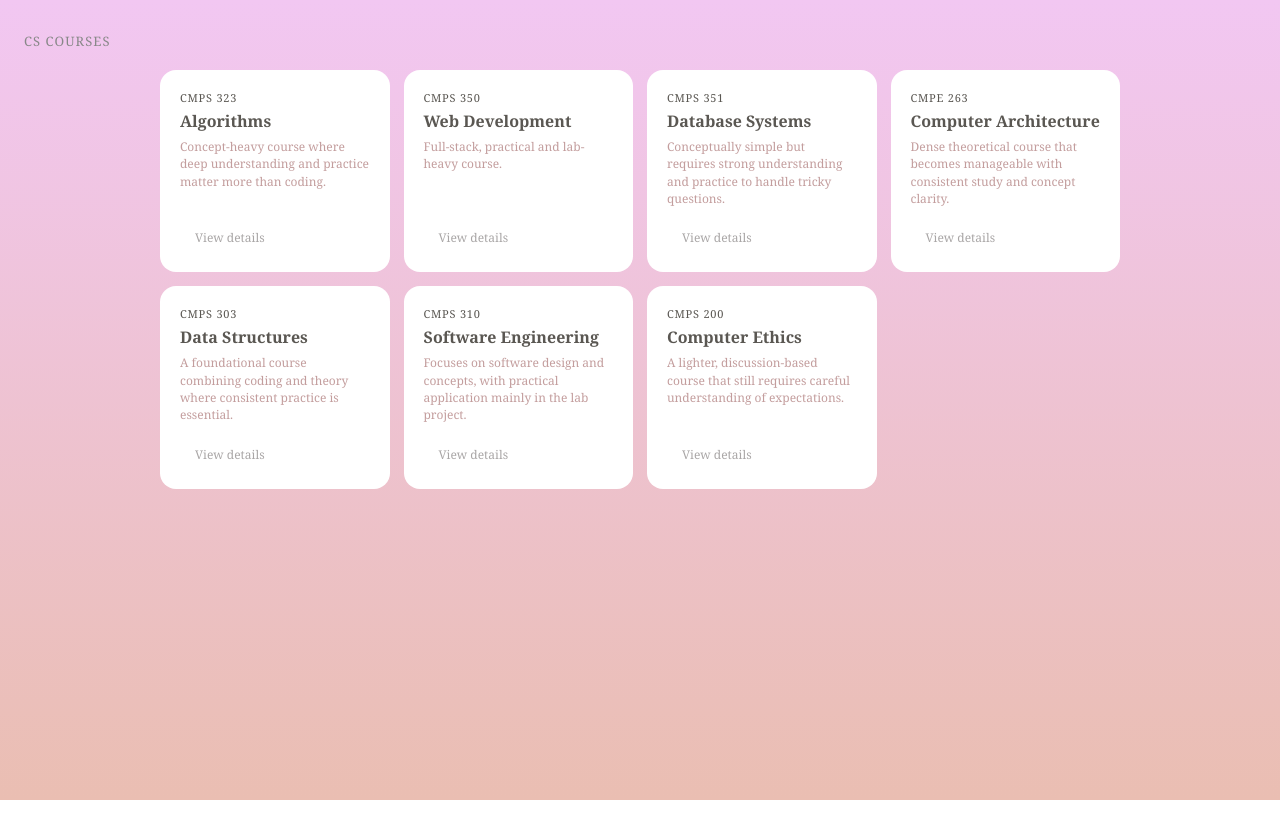
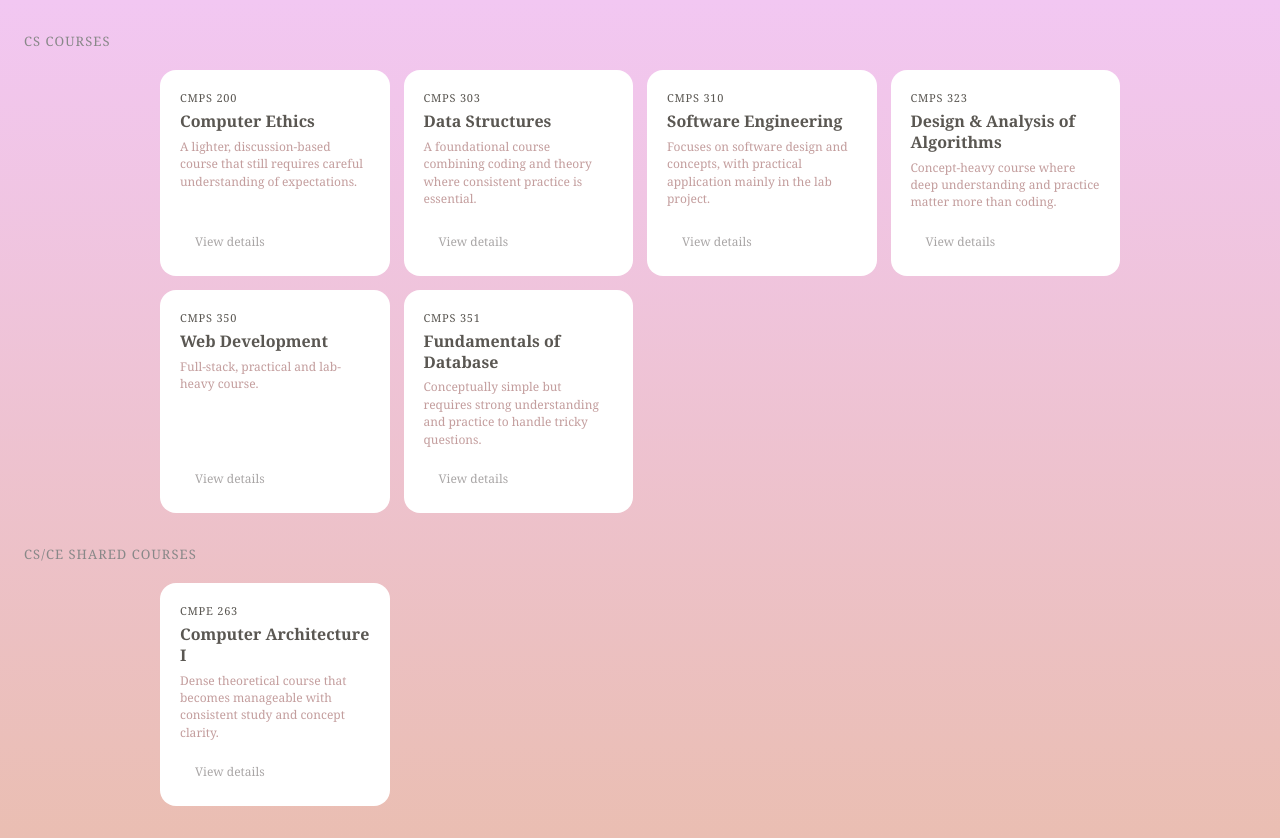
Before and after one commit to kanita-ka2402845/qu-course-insights, a Next.js app: page /courses in a window 1280 px wide. Before the commit the page ends 800 px from the top, so only its background shows below. Built offline with nearby package versions, Linux system fonts and the light colour scheme.

Commit message:
fixed course detail page for courses so far

```diff
--- a/app/courses/[id]/details.module.css
+++ b/app/courses/[id]/details.module.css
@@ -3,11 +3,12 @@
 }
 
 body {
-    background-image: linear-gradient(to top, #f4ccc1 0%, #e0ade0 100%); /* Example hex color */
+    background-image: linear-gradient(to top, #f4ccc1 0%, #e0ade0 100%);
+    /* Example hex color */
     margin: 0;
     min-height: 100vh;
     background-attachment: fixed;
-  }
+}
 
 .page {
     max-width: 1200px;
@@ -25,7 +26,7 @@ body {
 
 .back {
     display: inline-block;
-    font-size: 12px;
+    font-size: 14px;
     color: rgba(255, 255, 255, 0.85);
     text-decoration: none;
     margin-bottom: 1rem;
@@ -36,7 +37,7 @@ body {
 }
 
 .code {
-    font-size: 12px;
+    font-size: 16px;
     letter-spacing: 0.06em;
     opacity: 0.8;
     margin: 0 0 4px;
@@ -50,7 +51,7 @@ body {
 }
 
 .bottomLine {
-    font-size: 14px;
+    font-size: 16px;
     opacity: 0.88;
     line-height: 1.5;
     margin: 0 0 12px;
@@ -169,3 +170,30 @@ body {
     border: 0.5px solid #ddd;
     color: #555;
 }
+
+.disclaimer {
+    margin-top: 1rem;
+  font-size: 13px;
+  color: #878686;
+  font-style: italic;
+  padding: 0 0.25rem;
+}
+
+.quickFacts {
+  display: flex;
+  gap: 8px;
+  flex-wrap: wrap;
+  margin-top: 10px;
+  margin-bottom: 10px;
+}
+
+.fact {
+    font-size: 14px;
+    padding: 3px 10px;
+    border-radius: 20px;
+    font-weight: 500;
+  color: rgba(255, 255, 255, 0.85);
+  background: rgba(255, 255, 255, 0.15);
+
+
+}
--- a/app/courses/page.jsx
+++ b/app/courses/page.jsx
@@ -3,15 +3,41 @@ import courses from '@/data/courses.json'
 import styles from './page.module.css'
 import CourseCard from "../../components/CourseCard"
 
+function extractNumber(code) {
+  const match = code.match(/\d+/)
+  return match ? parseInt(match[0]) : 0
+}
+
 export default function CoursesPage() {
+ const csCourses = courses
+    .filter(c => c.category === 'CS Course')
+    .sort((a, b) => extractNumber(a.code) - extractNumber(b.code))
+
+  const csceCourses = courses
+    .filter(c => c.category === 'CE Course')
+    .sort((a, b) => extractNumber(a.code) - extractNumber(b.code))
+
   return (
     <main className={styles.page}>
       <h2 className={styles.heading}>CS Courses</h2>
       <div className={styles.grid}>
-                {courses.map(course => (
+        {csCourses.map(course => (
           <CourseCard key={course.id} course={course} />
         ))}
       </div>
+
+      {csceCourses.length > 0 && (
+        <>
+          <h2 className={styles.heading} style={{ marginTop: '2rem' }}>
+            CS/CE Shared Courses
+          </h2>
+          <div className={styles.grid}>
+            {csceCourses.map(course => (
+              <CourseCard key={course.id} course={course} />
+            ))}
+          </div>
+        </>
+      )}
     </main>
   )
 }
--- a/data/courses.json
+++ b/data/courses.json
@@ -2,32 +2,39 @@
  {
     "id": "cmps-323",
     "code": "CMPS 323",
-        "name": "Algorithms",
+    "name": "Design & Analysis of Algorithms",
+    "CH": "3",
+    "category" : "CS Course",
+    "prerequsites": ["CMPS 303", "CMPS 205"],
     "bottomLine": "Concept-heavy course where deep understanding and practice matter more than coding.",
-        "tags": [
-            "Theory-Heavy",
-            "Exam-Based",
-            "Problem-Solving",
-            "Low Coding"
-        ],
-        "semesters": [
-            "Spring"
-        ],
-        "assessment": null,
+    "tags": ["Theory-Heavy", "Exam-Based", "Problem-Solving", "Low Coding"],
+    "semesters": ["Spring"],
+    "assessment": {
+        "theory": {
+            "homework": {"weight": 10, "total": 2, "counted": 2},
+            "quizzes": {"weight": 20, "total": 2, "counted": 2},
+            "midterm": { "weight": 35 },
+            "final": { "weight": 35 }
+        }
+    },
     "whatToExpect": [
-            "Theory-heavy course",
+      "Theory Heavy",
       "Less coding, more problem solving"
     ],
-        "insiderStuff": [
-            "Builds on concepts from Data Structures",
-            "Assessments carry significant weight",
-            "Homework is coding-heavy and requires strong algorithm understanding"
+    "insiderInfo": [
+      "Builds on data structures course",
+      "Massive weightage for each assessment",
+      "Both HWs are coding heavy and require thorough understanding of algorithms learned"
     ]
-    },
+  }
+,
     {
         "id": "cmps-350",
         "code": "CMPS 350",
         "name": "Web Development",
+        "CH": "3",
+        "prerequsites": ["CMPS 251"],
+        "category" : "CS Course",
         "bottomLine": "Full-stack, practical and lab-heavy course.",
         "tags": [
             "Lab-Based",
@@ -46,7 +53,7 @@
         "projectPhase2": { "weight": 10 }
     },
     "lab": {
-        "assignments": { "weight": 10 },
+        "assignments": { "weight": 10 , "total": 4, "counted": 3},
         "midtermLab": { "weight": 15 },
         "finalLab": { "weight": 15 }
     }
@@ -57,7 +64,7 @@
             "Lab-focused, hands-on learning",
             "Lab includes midterm and final"
         ],
-        "insiderStuff": [
+        "insiderInfo": [
             "Builds full-stack development skills",
             "Debugging is part of the learning process",
             "Concepts are easier when practiced, not just read",
@@ -67,137 +74,173 @@
   {
 "id": "cmps-351",
 "code": "CMPS 351",
-        "name": "Database Systems",
+"name": "Fundamentals of Database",
+"CH": "4",
+    	"prerequsites": ["CMPS 251"],
+"category" : "CS Course",
 "bottomLine": "Conceptually simple but requires strong understanding and practice to handle tricky questions.",
-        "tags": [
-            "Conceptual",
-            "Practice-Oriented",
-            "Mixed Assessment"
-        ],
-        "semesters": [
-            "Spring"
-        ],
-        "assessment": null,
+"tags": ["Conceptual", "Practice-Oriented", "Mixed-Assessment"],
+"semesters": ["Spring"],
+"assessment":{
+      "theory": {
+"homework": {"weight": 5, "total": 2, "counted": 1},
+        "quizzes": {"weight": 15, "total": 4, "counted": 3},
+        "midterm": { "weight": 25 },
+        "final": { "weight": 30 }
+      },
+      "lab": {
+        "quizzes": {"weight": 5, "total": 2, "counted": 2},
+        "labProject": { "weight": 10 },
+        "finalLab": { "weight": 10 }
+      }
+    },
 "whatToExpect": [
       "Mix of theory and practical work",
-            "Linked lab content may differ from lectures"
+      "Linked lab’s content may differ from lectures "
     ],
-        "insiderStuff": [
-            "Lab final is comprehensive, so revise consistently",
-            "Questions can be trickier than the content suggests",
-            "Practice matters more than memorizing theory",
-            "Instructor tips and problem-solving techniques help a lot",
-            "Strong conceptual understanding goes a long way"
+    "insiderInfo": [
+      "Linked lab final exam is comprehensive, so keep revising concepts ",
+      "Course content may seem simple and but questions can be tricky ",
+      "Don’t be deceived by theory, practice what you learn ",
+      "Pay attention to instructor tips and problem-solving techniques",
+      "Strong understanding of concepts will go a long way "
     ]
-    },
+}
+,
   {
 "id": "cmpe-263",
 "code": "CMPE 263",
-        "name": "Computer Architecture",
+"name": "Computer Architecture I",
+"CH": "3",
+    	"prerequsites": ["CMPS 151", "CMPS 205"],
+        "category" : "CE Course",
 "bottomLine": "Dense theoretical course that becomes manageable with consistent study and concept clarity.",
-        "tags": [
-            "Theory-Heavy",
-            "Quiz-Based",
-            "Conceptual"
-        ],
-        "semesters": [
-            "Spring"
-        ],
-        "assessment": null,
+"tags": ["Theory-Heavy", "Quiz-Based", "Conceptual"],
+"semesters": ["Spring"],
+"assessment": {
+    "theory": {
+        "quizzes": {"weight": 20, "total": 4, "counted": 3},
+        "project": {"weight": 20},
+        "midterm": {"weight": 25},
+        "final": {"weight": 35}
+    }
+},
 "whatToExpect": [
-            "Hardware-focused topics like CPU, memory, and instruction sets",
-            "No lab or assignments, mainly quiz-based",
+      "Hardware-focused- topics like CPU, memory and instruction sets",
+      "No lab, no assignments- just quizzes",
       "Lecture project carries significant weight"
     ],
-        "insiderStuff": [
-            "Concepts from CMPS 205 are helpful",
-            "Includes some calculations",
+    "insiderInfo": [
+      "Concepts from CMPS 205 will help",
+      "Requires a tad bit of calculations, when most of the time calculators aren’t allowed",
       "Content is dense but manageable with consistency",
-            "Avoid cramming and study regularly",
-            "Clarifying confusing concepts early helps a lot"
+      "Regular study is important—avoid cramming",
+      "Reviewing and clarifying unclear topics helps a lot"
     ]
-    },
+}
+,
   {
 "id": "cmps-303",
 "code": "CMPS 303",
 "name": "Data Structures",
+"CH": "4",
+    	"prerequsites": ["CMPS 251"],
+"category" : "CS Course",
 "bottomLine": "A foundational course combining coding and theory where consistent practice is essential.",
-        "tags": [
-            "Core Course",
-            "Coding + Theory",
-            "Problem-Solving",
-            "Practice-Heavy"
-        ],
-        "semesters": [
-            "Fall",
-            "Spring"
-        ],
-        "assessment": null,
+"tags": ["Core Course", "Coding + Theory", "Problem-Solving","Practice-Heavy"],
+"semesters": ["Fall", "Spring"],
+"assessment":{
+      "theory": {
+"homework": {"weight": 5, "total": 1, "counted": 1},
+        "quizzes": {"weight": 15, "total": 4, "counted": 3},
+        "midterm": {"weight": 30},
+        "final": {"weight": 30}
+      },
+      "lab": {
+        "midtermLab": {"weight": 10},
+        "finalLab": {"weight": 10},
+        "project": {"weight": 10}
+      }
+    },
 "whatToExpect": [
       "Core programming course",
-            "Includes quizzes and limited assignments",
-            "Problem-solving intensive",
-            "Mix of theoretical and coding assessments"
+      "Quizzes and limited assignments",
+      "Problem solving intensive",
+      "Mix of theoretical and coding assessments",
+      "Biweekly lab for online section"
     ],
-        "insiderStuff": [
-            "Builds heavily on Java knowledge from OOP",
-            "Also offered online",
-            "Memorizing code is not enough—practice is essential",
-            "Strong focus on concepts and theory, not just coding",
-            "Performance depends on consistency and self-study effort"
+    "insiderInfo": [
+      "Builds more on Java knowledge from OOP",
+      "You cannot memorize code, understanding concepts through practice is key",
+      "Not purely coding—strong focus on concepts and theory",
+      "Performance depends on consistency or self-study efforts",
+      "Online section follows weekly prerecorded modules, making it flexible but highly self-paced"
     ]
-    },
+}
+,
   {
 "id": "cmps-310",
 "code": "CMPS 310",
 "name": "Software Engineering",
+"CH": "4",
+    	"prerequsites": ["CMPS 251"],
+"category" : "CS Course",
 "bottomLine": "Focuses on software design and concepts, with practical application mainly in the lab project.",
-        "tags": [
-            "Conceptual",
-            "Project-Based",
-            "Low Coding",
-            "Design-Focused"
-        ],
-        "semesters": [
-            "Fall"
-        ],
-        "assessment": null,
+"tags": ["Conceptual", "Project-Based", "Low Coding","Design-Focused"],
+"semesters": ["Fall"],
+    "assessment":{
+      "theory": {
+        "midterm": {"weight": 30},
+        "final": {"weight": 30}
+      },
+      "lab": {
+        "project Milestone 1": {"weight": 12},
+        "project Milestone 2": {"weight": 13},
+        "project Milestone 3": {"weight": 5},
+        "labExercises": {"weight": 10}
+      }
+    },
 "whatToExpect": [
       "No assessments besides exams",
       "Lab includes project only",
-            "Focus on conceptual software design understanding"
+      "Conceptual understanding of overall software design"
     ],
-        "insiderStuff": [
-            "Minimal coding and more diagram-based work",
-            "Lab is where concepts are applied practically",
-            "Exams require strong conceptual understanding"
+    "insiderInfo": [
+      "Minimal coding, more diagram making",
+      "Lab is where you apply concepts",
+      "Exams require thorough understanding of concepts"
     ]
-    },
+}
+ ,
    {
 "id": "cmps-200",
 "code": "CMPS 200",
 "name": "Computer Ethics",
+"CH": "1",
+    	"prerequsites": [],
+"category" : "CS Course",
 "bottomLine": "A lighter, discussion-based course that still requires careful understanding of expectations.",
-        "tags": [
-            "Theory-Based",
-            "Writing-Focused",
-            "Low Workload",
-            "Discussion-Based"
+"tags": ["Theory-Based", "Writing-Focused", "Low workload", "Discussion-Based"],
+"semesters": ["Fall"],
+"assessment": {
+  "theory": {
+    "Homework&CaseDiscussions": {"weight": 20},
+    "project": {"weight": 20},
+    "midterm": {"weight": 25},
+    "final": {"weight": 35}
+  }
+},
+"whatToExpect": [
+      " One class per week",
+      "No coding, mainly written course work ",
+      "Discussion-based and theory focused"
     ],
-        "semesters": [
-            "Fall"
-        ],
-        "assessment": null,
-        "whatToExpect": [
-            "No coding, mainly written coursework",
-            "Discussion-based and theory-focused",
-            "One class per week"
-        ],
-        "insiderStuff": [
-            "Often considered an easy A, but still requires effort",
-            "Depends heavily on instructor style",
-            "Understanding answer expectations is important",
-            "Limited coursework leaves less room for mistakes"
+    "insiderInfo": [
+      "Considered an easy A, but still requires effort ",
+      "Depends heavily on instructor",
+      "Understanding expectations for answers is important",
+      "Limited coursework means less room for mistakes"
     ]
 }
+
 ]
```
Also changed, not shown: app/courses/[id]/page.jsx (+28 -11 lines). Lines whose indentation alone changed are shown as unchanged.
